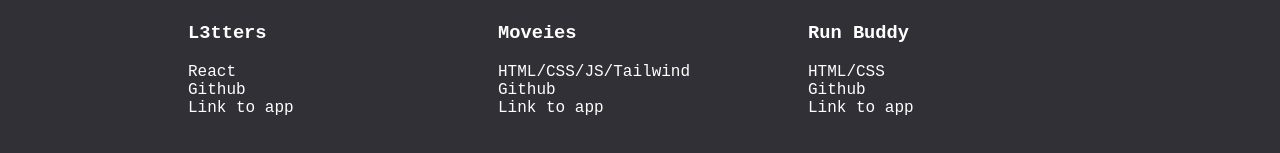
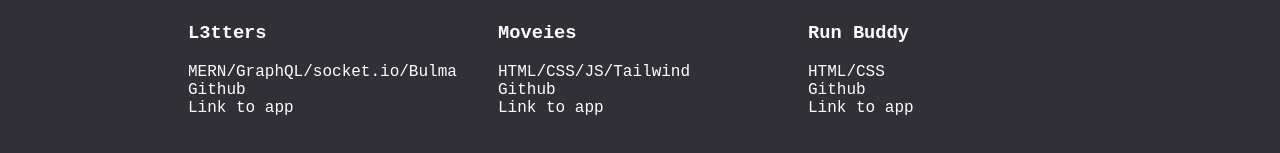
Before and after one commit to CWMasters/my-portfolio, a React (Create React App) app: page / in a window 1280 px wide. Both pictures are taken after a click on the element "Portfolio". Shown: the part 522-675 px from the top of the page. Built offline with nearby package versions, Linux system fonts and the light colour scheme.

Commit message:
l3tters image working

```diff
--- a/src/components/Portfolio.js
+++ b/src/components/Portfolio.js
@@ -6,8 +6,8 @@
 
         {
             name: 'L3tters',
-            tech: 'React',
-            github: 'https://github.com/Moses-Ian/letters',
+            tech: 'MERN/GraphQL/socket.io/Bulma',
+            github: 'https://github.com/CWMasters/letters',
             link: 'https://l3tters.herokuapp.com/',
             img: '/images/letters.png'
         },
--- a/src/index.css
+++ b/src/index.css
@@ -60,7 +60,12 @@
   width: 290px;
   margin-top: 20px;
   opacity: 80%;
+
 }
+
+/* .projectPic:hover {
+  transform: scale(1.1);
+} */
 
 .card-container {
   display: flex;
```
